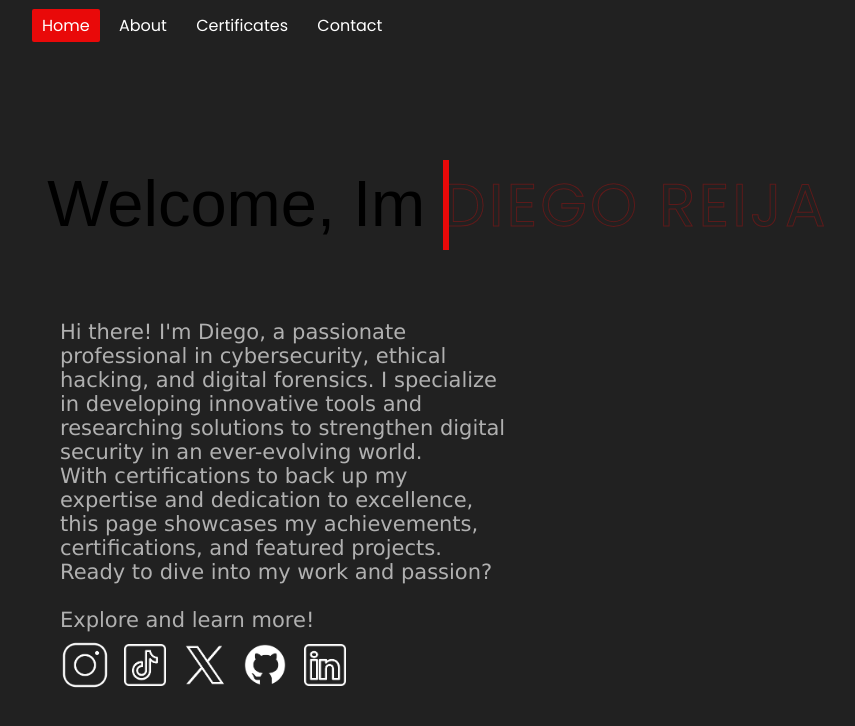
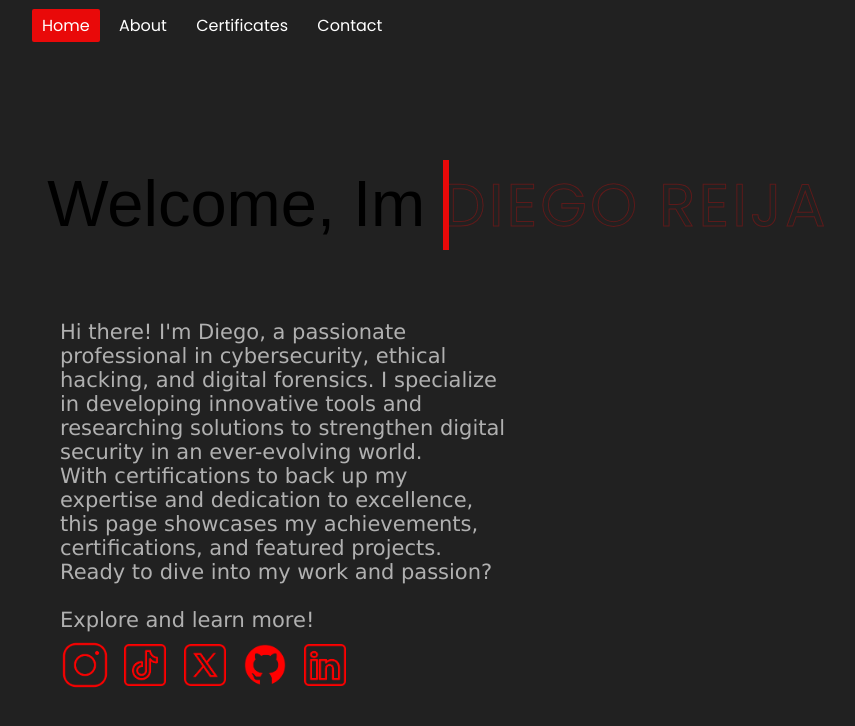
Before and after one commit to diegoreija/reija, a website: page index.html in a window 1280 px wide. Shown: the whole page, without its empty margins (68-923 px from the left). Drawn offline with Linux system fonts and the light colour scheme.

Commit message:
cambio oootra vez mas

```diff
--- a/index.html
+++ b/index.html
@@ -42,19 +42,19 @@
         </p>
         <div class="social_medias">
             <a href="https://www.instagram.com/diegoreija_/" target="_blank" rel="noopener noreferrer" class="enlaces">
-                <img src="./imagenes/REDES/instagram3.png" class="redes">
+                <img src="./imagenes/REDES/instagram_red.png" class="redes">
             </a>
             <a href="" class="enlaces" target="_blank" rel="noopener noreferrer">
-                <img src="./imagenes/REDES/tiktok2.png" class="redes">
+                <img src="./imagenes/REDES/tiktok_red.png" class="redes">
             </a>
             <a href="https://x.com/diegoreija_" target="_blank" rel="noopener noreferrer" class="enlaces">
-                <img src="./imagenes/REDES/X2.png" class="redes">
+                <img src="./imagenes/REDES/twitter_red_2.png" class="redes">
             </a>
             <a href="https://github.com/diegoreija" target="_blank" rel="noopener noreferrer" class="enlaces">
-                <img src="./imagenes/REDES/github.png" class="redes">
+                <img src="./imagenes/REDES/github2.png" class="redes">
             </a>
             <a href="https://www.linkedin.com/in/diego-reija-2a5a6328b/" target="_blank" rel="noopener noreferrer" class="enlaces">
-                <img src="./imagenes/REDES/linkedin.png" class="redes">
+                <img src="./imagenes/REDES/likedin_red.png" class="redes">
             </a>
         </div>
     </div>
--- a/styles/style.css
+++ b/styles/style.css
@@ -7,7 +7,6 @@
     padding: 0;
     box-sizing: border-box;
     font-family: 'Poppins', sans-serif;
-    --colorRedTeam: #e90909;
     --colorBlueTeam: #091fe9;
 }
 
@@ -83,7 +82,7 @@ body {
     gap: 10px; /* Espacio entre las imágenes */
     justify-content: center; /* Centra las imágenes horizontalmente */
     align-items: center; /* Centra las imágenes verticalmente */
-    transition: all 105s ease; /* Animación suave en el hover */
+    transition: all 5s ease; /* Animación suave en el hover */
 }
 
 .redes {
@@ -93,23 +92,23 @@ body {
 }
 
 .social_medias a:nth-child(1) img:hover {
-    filter: drop-shadow(0px 0px 12px rgb(248, 0, 136)); /* Sombra roja */
+    filter: drop-shadow(0 0px 5px /*rgb(248, 0, 136)*/rgb(255, 0, 0)); /* Sombra roja */
 }
 
 .social_medias a:nth-child(2) img:hover {
-    filter: drop-shadow(0px 0px 12px rgba(0, 255, 242, 0.8)); /* Sombra verde */
+    filter: drop-shadow(0 0px 5px /*rgba(0, 255, 242, 0.8)*/rgb(255, 0, 0)); /* Sombra verde */
 }
 
 .social_medias a:nth-child(3) img:hover {
-    filter: drop-shadow(0px 0px 12px rgb(255, 255, 255)); /* Sombra azul */
+    filter: drop-shadow(0 0px 5px /*rgb(255, 255, 255)*/rgba(255, 0, 0)); /* Sombra azul */
 }
 
 .social_medias a:nth-child(4) img:hover {
-    filter: drop-shadow(0px 0px 12px rgba(255, 51, 0, 0.8)); /* Sombra amarilla */
+    filter: drop-shadow(0 0px 5px /*rgba(255, 51, 0, 0.8)*/rgba(255, 0, 0)); /* Sombra amarilla */
 }
 
 .social_medias a:nth-child(5) img:hover {
-    filter: drop-shadow(0px 0px 12px rgba(0, 4, 255, 0.8)); /* Sombra naranja */
+    filter: drop-shadow(0 0px 5px /*rgba(0, 4, 255, 0.8)*/rgba(255, 0, 0)); /* Sombra naranja */
 }
 
 .enlaces {
@@ -228,7 +227,7 @@ header nav .cabecera {
         width: 60%; /* Ajusta según el contenido */
         height: 6%; /* Ajusta según las imágenes */
         left:  7%;
-        top: 80%;
+        top: 85%;
         display: flex;
         gap: 8px; /* Espacio entre las imágenes */
     }
```
Also changed, not shown: imagenes/REDES/X_red.png (added), imagenes/REDES/github2.png (added), imagenes/REDES/instagram_red.png (added), imagenes/REDES/likedin_red.png (added), imagenes/REDES/tiktok_red.png (added), imagenes/REDES/twitter_red_2.png (added).
